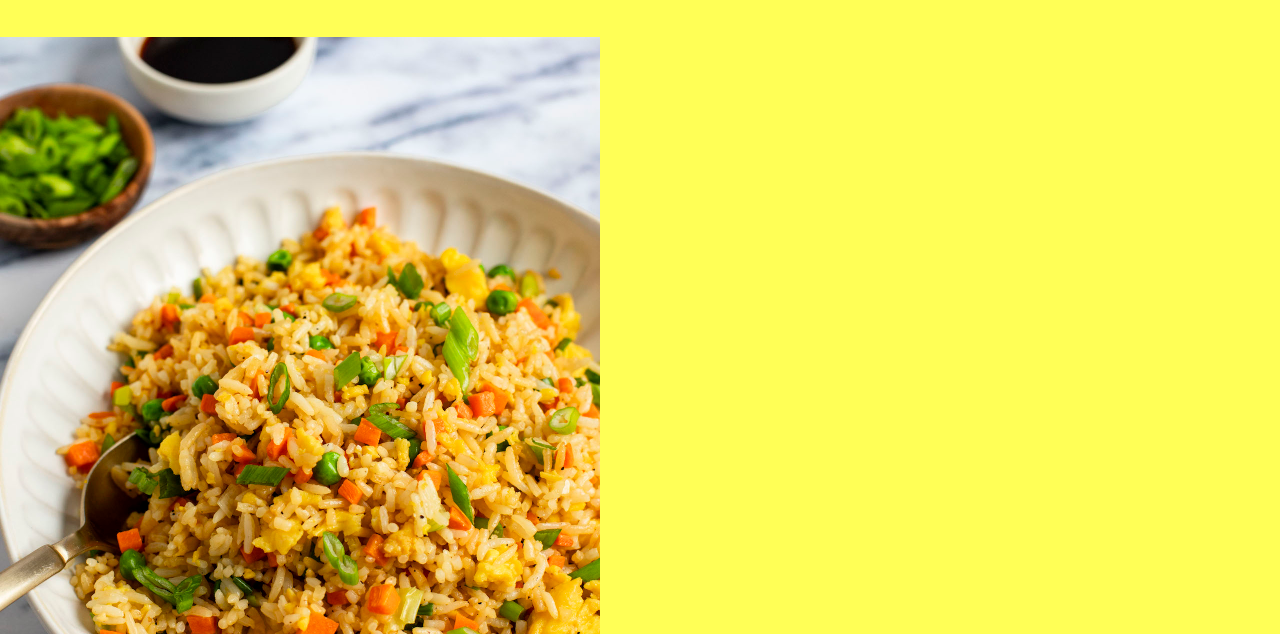
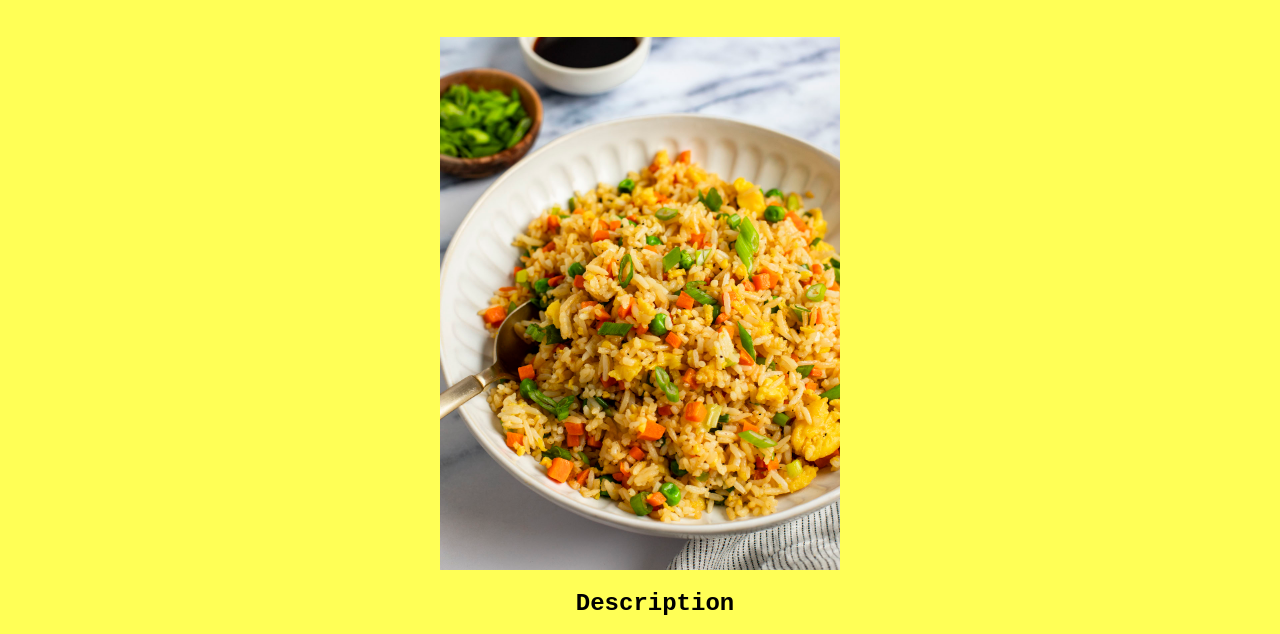
Before and after one commit to SutSuton/odin-recipes, a plain HTML site: page recipes/fried-rice.html in a window 1280 px wide. Shown: the part 100-734 px from the top of the page. Drawn offline with Linux system fonts and the light colour scheme.

Commit message:
Center images and main page list items

```diff
--- a/recipes/fried-rice.html
+++ b/recipes/fried-rice.html
@@ -9,8 +9,9 @@
 </head>
 <body>
   <h1>Fried Rice</h1>
-
-  <img src="../img/fried-rice.jpg" alt="A bowl of fried rice" height="800" width="600">
+  <div class="img-div">
+    <img id="rice-img" src="../img/fried-rice.jpg" alt="A bowl of fried rice" height="800" width="600">
+  </div>
 
   <h2 class="desc title">Description</h2>
     <p class="desc para">Get the sauce right and you can make a fried rice that really stacks up to your favourite Chinese restaurant in 10 minutes! This fried rice recipe is super quick, made with egg, veggies and a handful of bacon. But it’s totally customisable – make it your own!</p>
--- a/style.css
+++ b/style.css
@@ -22,11 +22,14 @@ h1 {
   margin-left: 120px;
   margin-right: 120px;
   margin-top: 30px;
+  display: flex;
 }
 .recipe-list {
   margin: 10px;
   padding: 10px;
   text-align: center;
+  display: inline;
+  margin: 0 auto;
 }
 .recipe-link {
   font-size: 36px;
@@ -41,9 +44,6 @@ h1 {
   background-color: #ff7080;
 }
 
-img {
-  margin: auto;
-}
 .home {
   text-align: center;
   font-size: 20px;
@@ -98,3 +98,13 @@ h3 {
   margin: 30px;
   margin-right: 100px;
 }
+
+.img-div {
+ display: flex;
+}
+
+.img-div img {
+  width: 400px;
+  height: auto;
+  margin: auto;
+}
```
Also changed, not shown: recipes/brownies.html (+3 -1 lines), recipes/elotes.html (+3 -1 lines).
